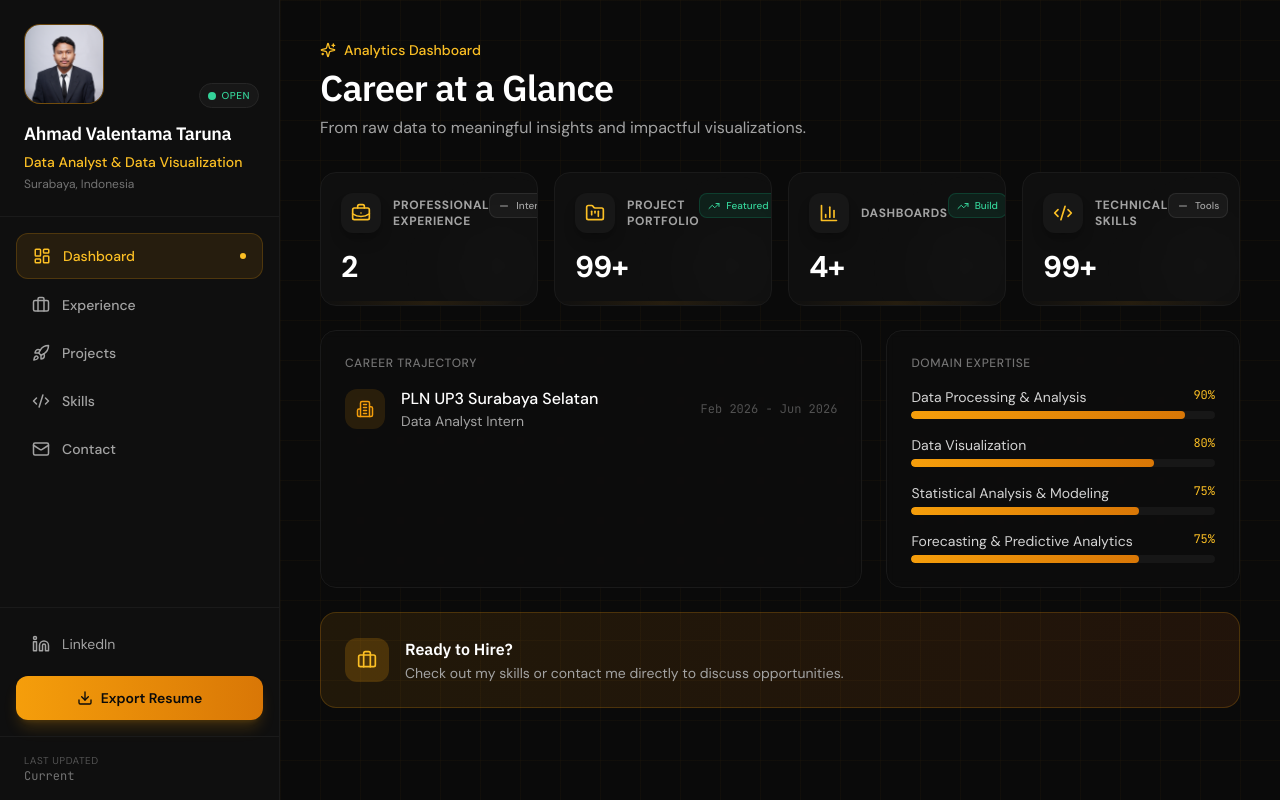
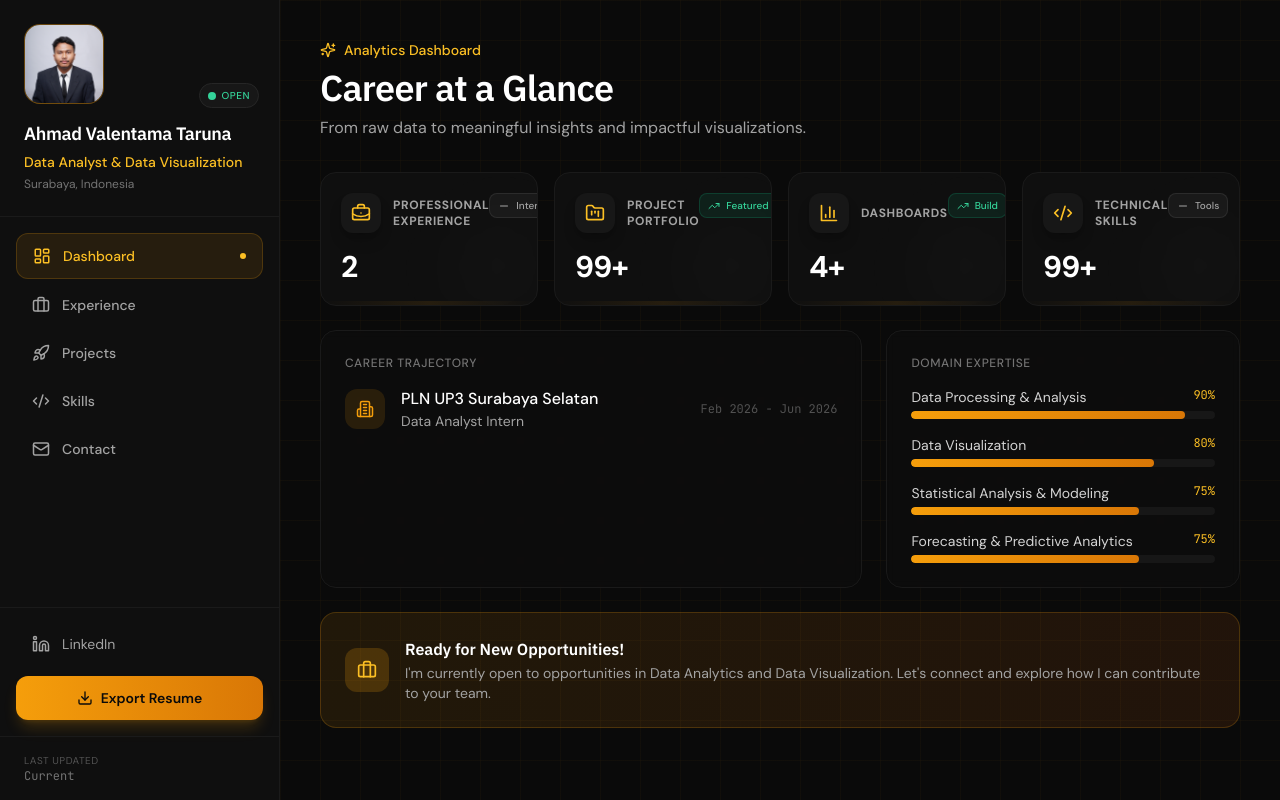
Before and after one commit to Lenv9000/Portofolio-Lenv, a Next.js app: page / in a window 1280 px wide. Built offline with nearby package versions, Linux system fonts and the light colour scheme; a web font is replaced by a local one.

Commit message:
Update page.tsx

```diff
--- a/app/page.tsx
+++ b/app/page.tsx
@@ -168,9 +168,9 @@ function DashboardView() {
              <Briefcase size={20} className="text-amber-400" />
            </div>
            <div>
-             <h3 className="font-heading font-semibold text-white mb-0.5">Ready to Hire?</h3>
+             <h3 className="font-heading font-semibold text-white mb-0.5">Ready for New Opportunities!</h3>
              <p className="text-sm text-neutral-400">
-               Check out my skills or contact me directly to discuss opportunities.
+               I'm currently open to opportunities in Data Analytics and Data Visualization. Let's connect and explore how I can contribute to your team.
              </p>
            </div>
         </div>
```
